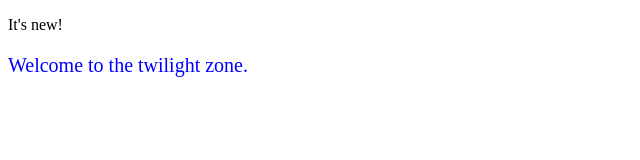
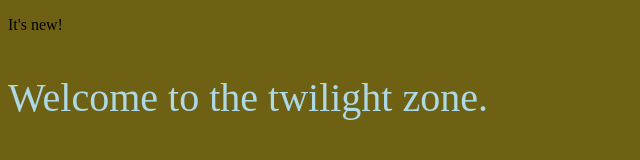
Before and after one commit to Kathryn-J/Kathryn-J.github.io, a plain HTML site: page index.html in a window 1280 px wide. Shown: the whole page, without its empty margins (0-640 px from the left). Drawn offline with Linux system fonts and the light colour scheme.

Commit message:
green background color

```diff
--- a/index.html
+++ b/index.html
@@ -6,6 +6,6 @@
 </head>
 <body>
 	<p>It's new!</p>
-	<p class="big-green-text">Welcome to the twilight zone.
+	<p class="big-green-text">Welcome to the twilight zone.</p>
 </body>
 </html>
--- a/style.css
+++ b/style.css
@@ -1,5 +1,9 @@
 .big-green-text{
-	color: blue;
-	font-size: 20px;
+	color: lightblue;
+	font-size: 40px;
 	font-family: 'Avenir';
 }
+
+body {
+	background-color: #6f6113;
+}
```
